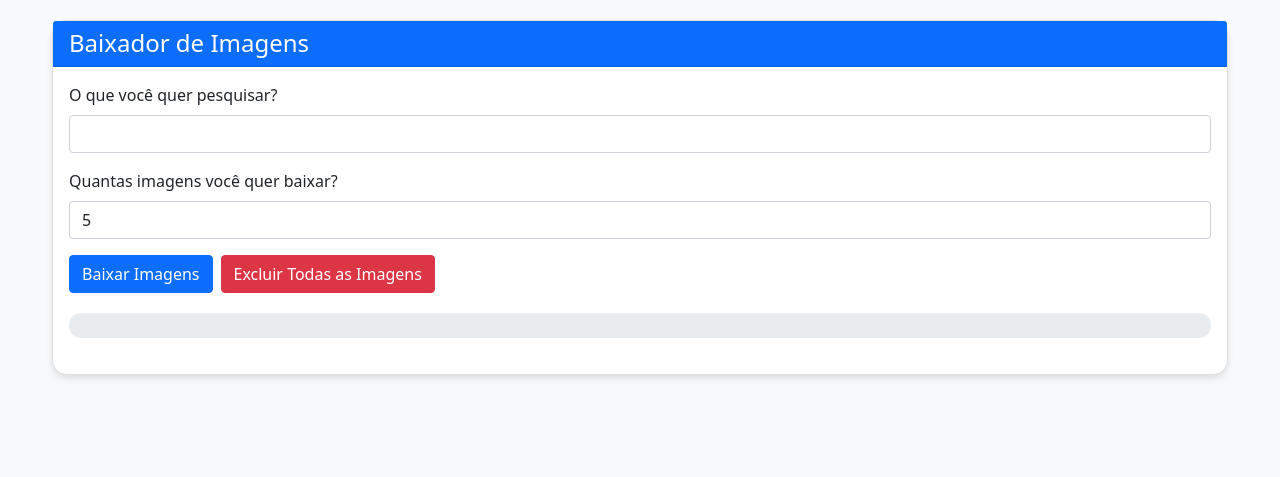
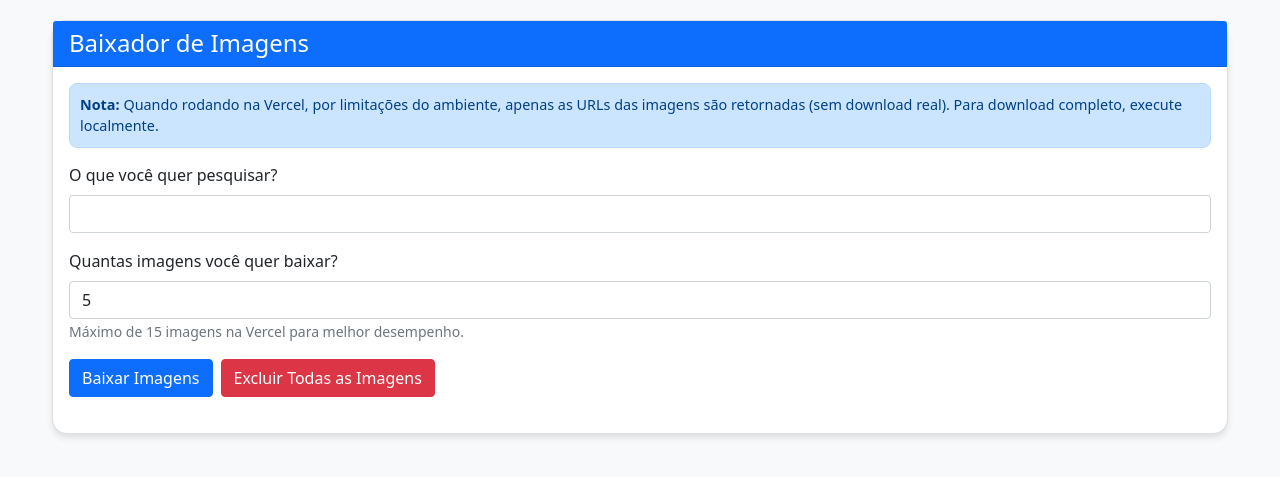
Before and after one commit to BrunoDobem/dowloadimg, a Flask app: page / in a window 1280 px wide. Shown: the top 477 px of the page. Run offline with Flask 3, Linux system fonts and the light colour scheme.

Commit message:
Otimização vercel

```diff
--- a/app.py
+++ b/app.py
@@ -24,6 +24,10 @@ cache = Cache(app, config={
 # Variável para acompanhar a thread atual
 current_download_thread = None
 
+# Cache global para metadados e URLs
+metadados_cache = {}
+urls_cache = {}
+
 @app.route('/')
 @cache.cached(timeout=3600)  # Cache da página inicial por 1 hora
 def index():
@@ -42,6 +46,11 @@ def iniciar_download():
     if not pesquisa or quantidade <= 0:
         return jsonify({'erro': 'Parâmetros inválidos'})
 
+    # Limitar a quantidade para evitar timeouts na Vercel
+    quantidade_ajustada = min(quantidade, 15)
+    if quantidade > quantidade_ajustada:
+        print(f"Ajustando quantidade de {quantidade} para {quantidade_ajustada} para melhor performance na Vercel")
+
     # Encerrar qualquer thread anterior que possa estar rodando
     if current_download_thread and current_download_thread.is_alive():
         # Não podemos realmente "matar" uma thread em Python,
@@ -49,7 +58,10 @@ def iniciar_download():
         download_status['em_andamento'] = False
 
     # Iniciar o download em uma thread separada
-    current_download_thread = threading.Thread(target=processar_download, args=(pesquisa, quantidade))
+    current_download_thread = threading.Thread(
+        target=processar_download,
+        args=(pesquisa, quantidade_ajustada)
+    )
     current_download_thread.daemon = True
     current_download_thread.start()
 
@@ -61,9 +73,13 @@ def status_download():
 
 @app.route('/excluir', methods=['POST'])
 def excluir_imagens():
+    global metadados_cache, urls_cache
     try:
         excluir_downloads()
-        cache.clear()  # Limpar o cache ao excluir imagens
+        # Limpar caches
+        cache.clear()
+        metadados_cache = {}
+        urls_cache = {}
         return jsonify({'mensagem': 'Imagens excluídas com sucesso!'})
     except Exception as e:
         return jsonify({'erro': str(e)})
@@ -94,17 +110,14 @@ def serve_file(filename):
 @app.route('/metadata/<path:filename>')
 @cache.cached(timeout=3600, query_string=True)  # Cache dos metadados por 1 hora
 def get_metadata(filename):
+    global metadados_cache
     try:
+        # Verificar primeiro no cache global
+        if filename in metadados_cache:
+            return jsonify({'url': metadados_cache[filename]})
+
         # Procurar o arquivo de metadados em todas as subpastas de downloads
         pasta_downloads = os.path.join('/tmp', 'downloads')
-
-        # Uso de um dicionário global para armazenar metadados em memória
-        if not hasattr(app, 'metadata_cache'):
-            app.metadata_cache = {}
-
-        # Verificar se já temos este metadata em cache
-        if filename in app.metadata_cache:
-            return jsonify({'url': app.metadata_cache[filename]})
 
         for root, dirs, files in os.walk(pasta_downloads):
             if 'metadata.json' in files:
@@ -112,7 +125,7 @@ def get_metadata(filename):
                     metadata = json.load(f)
 
                     # Armazenar todo o metadata no cache em memória
-                    app.metadata_cache.update(metadata)
+                    metadados_cache.update(metadata)
 
                     if filename in metadata:
                         return jsonify({'url': metadata[filename]})
@@ -121,12 +134,36 @@ def get_metadata(filename):
         return jsonify({'erro': str(e)}), 404
 
 def processar_download(pesquisa, quantidade):
+    global urls_cache
     try:
-        baixar_imagens(pesquisa, quantidade)
+        # Verificar se já temos resultados em cache para essa pesquisa
+        if pesquisa in urls_cache and len(urls_cache[pesquisa]) >= quantidade:
+            # Usar cache para evitar download repetido
+            print(f"Usando cache para pesquisa: {pesquisa}")
+            download_status['em_andamento'] = True
+            download_status['progresso'] = quantidade
+            download_status['total'] = quantidade
+            download_status['mensagem'] = f'Recuperando {quantidade} imagens do cache...'
+            download_status['urls'] = urls_cache[pesquisa][:quantidade]
+            time.sleep(1)  # Pequena pausa para garantir que o frontend perceba a mudança
+            download_status['mensagem'] = f'Download concluído! {quantidade} imagens recuperadas do cache.'
+        else:
+            # Realizar download normal
+            baixar_imagens(pesquisa, quantidade)
+            # Armazenar resultados no cache
+            if download_status['urls']:
+                urls_cache[pesquisa] = download_status['urls']
     except Exception as e:
         download_status['mensagem'] = f'Erro durante o download: {str(e)}'
     finally:
         download_status['em_andamento'] = False
+
+@app.after_request
+def add_header(response):
+    """Adicionar headers para evitar cache de navegador onde não queremos"""
+    if 'Cache-Control' not in response.headers:
+        response.headers['Cache-Control'] = 'public, max-age=3600'
+    return response
 
 if __name__ == '__main__':
     # Configurar mimetypes comuns para evitar detecção incorreta
--- a/templates/index.html
+++ b/templates/index.html
@@ -82,6 +82,28 @@
             align-items: center;
             justify-content: center;
         }
+
+        /* Indicador de carregamento */
+        .spinner-container {
+            display: flex;
+            align-items: center;
+            justify-content: center;
+            margin: 15px 0;
+        }
+        .spinner-border {
+            margin-right: 10px;
+        }
+
+        /* Notificação sobre limites na Vercel */
+        .vercel-notice {
+            background-color: #cce5ff;
+            color: #004085;
+            border: 1px solid #b8daff;
+            padding: 10px;
+            border-radius: 8px;
+            margin-bottom: 15px;
+            font-size: 0.9em;
+        }
     </style>
 </head>
 <body>
@@ -91,6 +113,10 @@
                 <h4 class="mb-0">Baixador de Imagens</h4>
             </div>
             <div class="card-body">
+                <div class="vercel-notice">
+                    <strong>Nota:</strong> Quando rodando na Vercel, por limitações do ambiente, apenas as URLs das imagens são retornadas (sem download real). Para download completo, execute localmente.
+                </div>
+
                 <form id="downloadForm">
                     <div class="mb-3">
                         <label for="pesquisa" class="form-label">O que você quer pesquisar?</label>
@@ -98,7 +124,8 @@
                     </div>
                     <div class="mb-3">
                         <label for="quantidade" class="form-label">Quantas imagens você quer baixar?</label>
-                        <input type="number" class="form-control" id="quantidade" name="quantidade" min="1" value="5" required>
+                        <input type="number" class="form-control" id="quantidade" name="quantidade" min="1" max="15" value="5" required>
+                        <small class="text-muted">Máximo de 15 imagens na Vercel para melhor desempenho.</small>
                     </div>
                     <div class="d-flex gap-2">
                         <button type="submit" class="btn btn-primary">Baixar Imagens</button>
@@ -112,6 +139,13 @@
 
                 <div id="statusMessage" class="status-message"></div>
 
+                <div class="spinner-container" id="spinnerContainer" style="display: none;">
+                    <div class="spinner-border text-primary" role="status">
+                        <span class="visually-hidden">Carregando...</span>
+                    </div>
+                    <span>Processando seu pedido. Por favor, aguarde...</span>
+                </div>
+
                 <div class="image-grid" id="urlContainer"></div>
             </div>
         </div>
@@ -124,20 +158,39 @@
         const statusMessage = document.getElementById('statusMessage');
         const urlContainer = document.getElementById('urlContainer');
         const deleteBtn = document.getElementById('deleteBtn');
+        const spinnerContainer = document.getElementById('spinnerContainer');
 
         // Variável para controlar o intervalo de status
         let statusCheckInterval = null;
 
-        // Função para criar um card de imagem de forma direta e simples
+        // Verificar se estamos na Vercel
+        const isVercel = window.location.hostname.includes('vercel.app');
+
+        // Função para criar um card de imagem
         function createImageElement(url, index) {
             const imageCard = document.createElement('div');
             imageCard.className = 'image-card';
 
-            // Criar imagem com carregamento direto
+            // Criar imagem
             const imagePreview = document.createElement('img');
             imagePreview.className = 'image-preview';
-            imagePreview.src = url;
+            imagePreview.loading = 'lazy'; // Usar lazy loading nativo
             imagePreview.alt = `Imagem ${index + 1}`;
+
+            // Usar crossorigin anonymous para evitar problemas CORS na Vercel
+            if (isVercel) {
+                imagePreview.crossOrigin = 'anonymous';
+                // Usar uma proxy para imagens, se necessário
+                // imagePreview.src = `https://images.weserv.nl/?url=${encodeURIComponent(url)}`;
+                imagePreview.src = url;
+
+                // Fallback se a imagem falhar ao carregar
+                imagePreview.onerror = function() {
+                    this.src = 'https://via.placeholder.com/300x200?text=Imagem+não+disponível';
+                };
+            } else {
+                imagePreview.src = url;
+            }
 
             const imageInfo = document.createElement('div');
             imageInfo.className = 'image-info';
@@ -162,50 +215,90 @@
         // Função para verificar o status do download
         async function checkDownloadStatus() {
             try {
+                // Mostrar spinner durante a verificação
+                spinnerContainer.style.display = 'flex';
+
                 const statusResponse = await fetch('/status');
                 const status = await statusResponse.json();
 
-                progressBar.style.width = `${(status.progresso / status.total) * 100}%`;
+                // Atualizar barra de progresso
+                const progressPercent = (status.progresso / status.total) * 100;
+                progressBar.style.width = `${progressPercent}%`;
                 statusMessage.textContent = status.mensagem;
 
                 if (!status.em_andamento) {
+                    // Processo concluído
                     clearInterval(statusCheckInterval);
+                    spinnerContainer.style.display = 'none';
 
                     // Mostrar URLs das imagens
                     if (status.urls && status.urls.length > 0) {
                         console.log("Recebidas URLs:", status.urls.length);
+
                         // Limpar o container
                         urlContainer.innerHTML = '';
 
+                        // Usar DocumentFragment para melhor performance
+                        const fragment = document.createDocumentFragment();
+
                         status.urls.forEach((url, index) => {
                             const imageCard = createImageElement(url, index);
-                            urlContainer.appendChild(imageCard);
+                            fragment.appendChild(imageCard);
                         });
+
+                        urlContainer.appendChild(fragment);
+                    } else {
+                        statusMessage.textContent = 'Nenhuma imagem encontrada.';
+                        statusMessage.className = 'status-message error';
+                        statusMessage.style.display = 'block';
                     }
                 }
             } catch (error) {
                 console.error('Erro ao verificar status:', error);
+                statusMessage.textContent = 'Erro ao verificar status: ' + error.message;
+                statusMessage.className = 'status-message error';
+                statusMessage.style.display = 'block';
+                spinnerContainer.style.display = 'none';
             }
         }
+
+        // Variável para evitar envios múltiplos
+        let isSubmitting = false;
 
         // Manipulador de evento para o formulário de download
         downloadForm.addEventListener('submit', async (e) => {
             e.preventDefault();
 
-            const formData = new FormData(e.target);
-
-            // Limpar URLs anteriores
-            urlContainer.innerHTML = '';
+            // Evitar múltiplos envios
+            if (isSubmitting) return;
+            isSubmitting = true;
 
             try {
+                const formData = new FormData(e.target);
+
+                // Limpar URLs anteriores
+                urlContainer.innerHTML = '';
+
+                // Mostrar mensagem de status inicial
                 statusMessage.textContent = "Iniciando download...";
                 statusMessage.className = 'status-message success';
                 statusMessage.style.display = 'block';
+
+                // Mostrar spinner
+                spinnerContainer.style.display = 'flex';
+
+                // Mostrar barra de progresso
+                document.querySelector('.progress').style.display = 'block';
+                progressBar.style.width = '0%';
 
                 const response = await fetch('/baixar', {
                     method: 'POST',
                     body: formData
                 });
+
+                if (!response.ok) {
+                    throw new Error(`Erro no servidor: ${response.status}`);
+                }
 
                 const data = await response.json();
 
@@ -213,29 +306,31 @@
                     statusMessage.textContent = data.erro;
                     statusMessage.className = 'status-message error';
                     statusMessage.style.display = 'block';
+                    spinnerContainer.style.display = 'none';
                     return;
                 }
 
                 statusMessage.textContent = data.mensagem;
-                statusMessage.className = 'status-message success';
-                statusMessage.style.display = 'block';
-
-                // Mostrar barra de progresso
-                document.querySelector('.progress').style.display = 'block';
 
                 // Limpar qualquer intervalo existente
                 if (statusCheckInterval) {
                     clearInterval(statusCheckInterval);
                 }
 
-                // Verificar o status com mais frequência no início
+                // Iniciar verificação de status
+                // No ambiente Vercel, verificar com menos frequência
+                const checkInterval = isVercel ? 1000 : 500; // 1s na Vercel, 500ms localmente
+
                 await checkDownloadStatus();
-                statusCheckInterval = setInterval(checkDownloadStatus, 500);
+                statusCheckInterval = setInterval(checkDownloadStatus, checkInterval);
 
             } catch (error) {
                 statusMessage.textContent = 'Erro ao iniciar o download: ' + error.message;
                 statusMessage.className = 'status-message error';
                 statusMessage.style.display = 'block';
+                spinnerContainer.style.display = 'none';
+            } finally {
+                isSubmitting = false;
             }
         });
 
@@ -243,6 +338,8 @@
         deleteBtn.addEventListener('click', async () => {
             if (confirm('Tem certeza que deseja excluir todas as imagens?')) {
                 try {
+                    spinnerContainer.style.display = 'flex';
+
                     const response = await fetch('/excluir', {
                         method: 'POST'
                     });
@@ -259,6 +356,8 @@
                     statusMessage.textContent = 'Erro ao excluir imagens: ' + error.message;
                     statusMessage.className = 'status-message error';
                     statusMessage.style.display = 'block';
+                } finally {
+                    spinnerContainer.style.display = 'none';
                 }
             }
         });
@@ -282,6 +381,12 @@
                     statusMessage.style.display = 'block';
                 });
         }
+
+        // Inicialização
+        document.addEventListener('DOMContentLoaded', function() {
+            // Esconder a barra de progresso inicialmente
+            document.querySelector('.progress').style.display = 'none';
+        });
     </script>
 </body>
 </html>
```
Also changed, not shown: baixar_imagens.py (+48 -40 lines), vercel.json.
